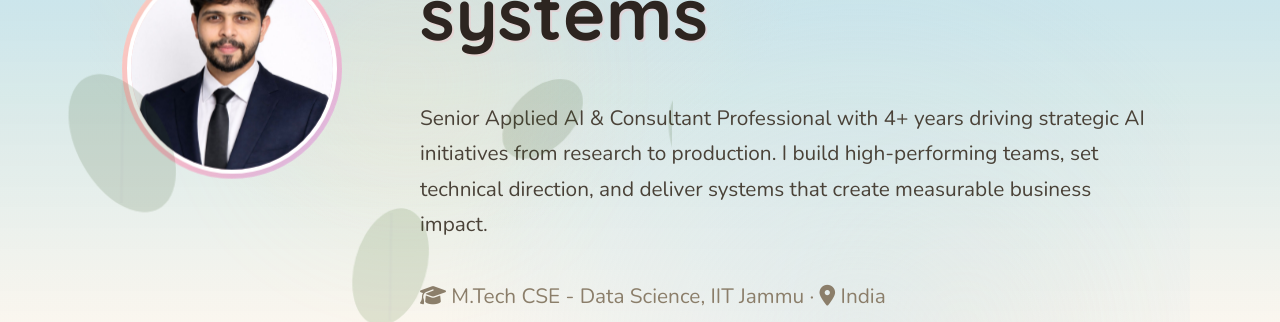
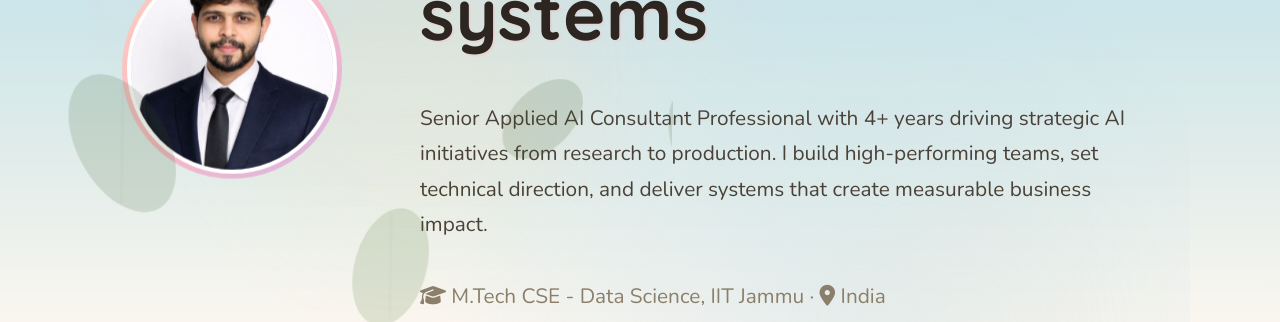
Before and after one commit to mayank1101/mayank1101.github.io, a Jekyll site: the page built from index.html, in a window 1280 px wide and 900 px high, scrolled down 395 px. Shown: the part 156-478 px from the top of the window. Built offline with Jekyll 4.4.1, drawn with Linux system fonts in a browser that asks for light colours.

Commit message:
fixed typo error

```diff
--- a/about.html
+++ b/about.html
@@ -17,7 +17,7 @@
         <div class="hero-text">
             <h1>About Me</h1>
             <p>
-                I'm a Senior Applied AI & Consultant Professional with 4+ years of experience, I've contributed to
+                I'm a Senior Applied AI Consultant Professional with 4+ years of experience, I've contributed to
                 academic publications (AAAI 2024), built systems serving 10,000+ users daily, and
                 continue to explore the frontiers of GenAI, NLP, and multimodal AI.
             </p>
--- a/index.html
+++ b/index.html
@@ -19,7 +19,7 @@
                 <span class="hero-highlight">trustworthy AI</span> systems
             </h1>
             <p>
-                Senior Applied AI & Consultant Professional with 4+ years driving strategic AI initiatives from research to production.
+                Senior Applied AI Consultant Professional with 4+ years driving strategic AI initiatives from research to production.
                 I build high-performing teams, set technical direction, and deliver systems that create measurable business impact.
             </p>
             <p class="muted" style="margin-top: 1rem;">
```
